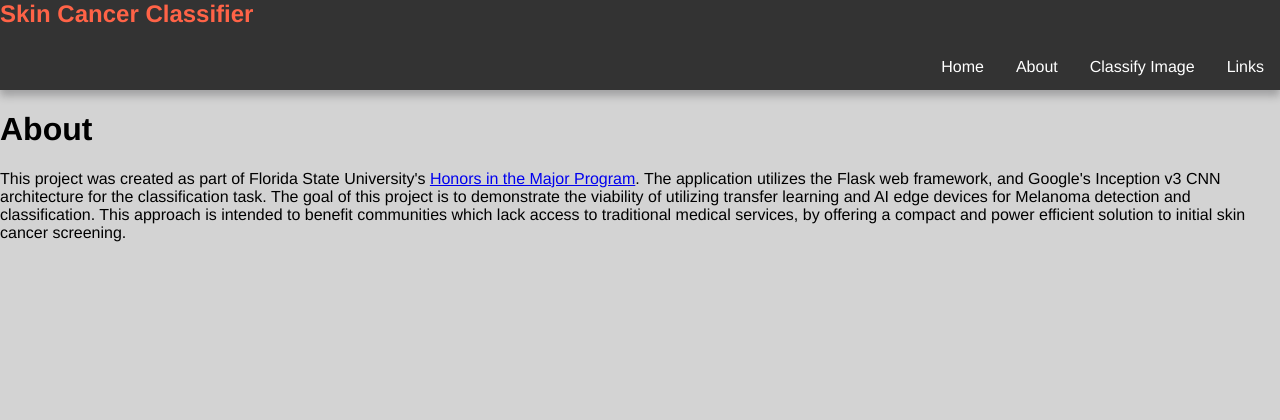
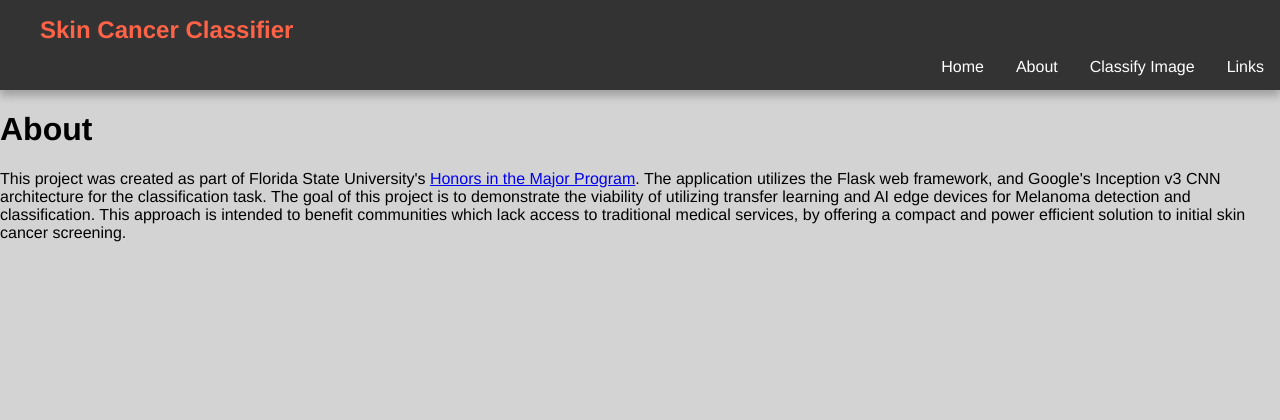
Before and after one commit to marlanmct/SkinCancerClassifier, a Flask app: template src/templates/about.html in a window 1280 px wide. Shown: the top 420 px of the page. Run offline with Flask 2, Linux system fonts and the light colour scheme; the template is opened without the code that fills it, so the values that code supplies are empty.

Commit message:
updated nav bar styling

```diff
--- a/src/templates/base.html
+++ b/src/templates/base.html
@@ -11,26 +11,20 @@
     <title>{% block title %}{% endblock %}Skin Cancer Classifier</title>
     {% endblock %}
 </head>
-
 <body>
     <div class="wrapper">
         <header>
-
             <nav class="navbar">
-                <div class="nav-header">
+                <ul>
                     <h1>Skin Cancer Classifier</h1>
-                </div>
-
-                <div class="nav-wrapper">
-                    <ul>
+                    <div class="nav-wrapper">
                         <li><a href="{{ url_for('index') }}">Home</a></li>
                         <li><a href="{{ url_for('about') }}">About</a></li>
                         <li><a href="{{ url_for('classify') }}">Classify Image</a></li>
                         <li><a href="{{ url_for('links') }}">Links</a></li>
-                    </ul>
-                </div>
+                    </div>
+                </ul>
             </nav>
-
         </header>
         <div id="content">{% block content %}{% endblock %}</div>
         <div class="footer">
```
